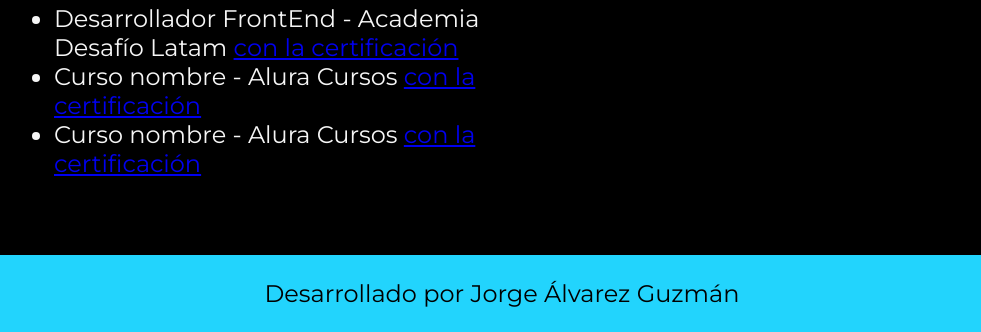
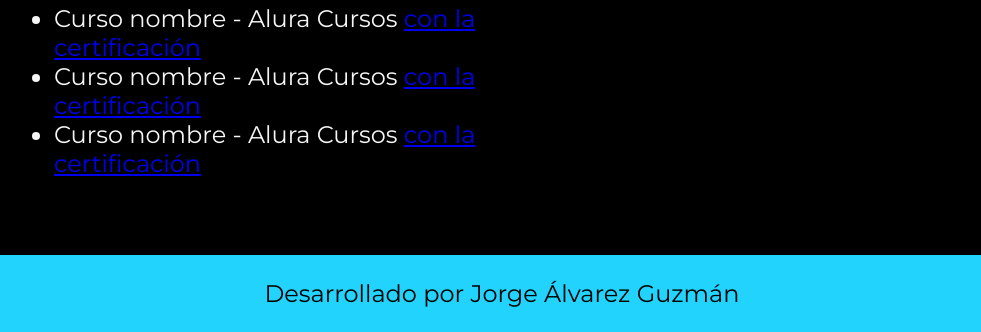
Before and after one commit to jorge2101719/portafolio-ana-garcia, a plain HTML site: page curriculum.html in a window 1280 px wide. Shown: the part 716-1048 px from the top of the page, without its empty margins (138-1119 px from the left). Drawn offline with nearby package versions, Linux system fonts and the light colour scheme.

Commit message:
corrección del curriculum

```diff
--- a/curriculum.html
+++ b/curriculum.html
@@ -36,7 +36,8 @@
             <h2 class="presentacion__contenido__titulo">Estudios</h2>
             <div class="presentacion__contenido__texto">
                 <ul class="presentacion__contenido__texto">
-                    <li>Desarrollador FrontEnd - Academia Desafío Latam <a href="https://desafiosdev.s3.amazonaws.com/uploads/certification/image/15245/aprobacion-final-proyecto-front-end-g10-6747.png" target="_blank">con la certificación</a> </li>
+                    <!--<li>Desarrollador FrontEnd - Academia Desafío Latam <a href="https://desafiosdev.s3.amazonaws.com/uploads/certification/image/15245/aprobacion-final-proyecto-front-end-g10-6747.png" target="_blank">con la certificación</a> </li>-->
+                    <li>Curso nombre - Alura Cursos <a href="linkdelacertificacion">con la certificación</a></li>
                     <li>Curso nombre - Alura Cursos <a href="linkdelacertificacion">con la certificación</a></li>
                     <li>Curso nombre - Alura Cursos <a href="linkdelacertificacion">con la certificación</a></li>
                 </ul>
```
